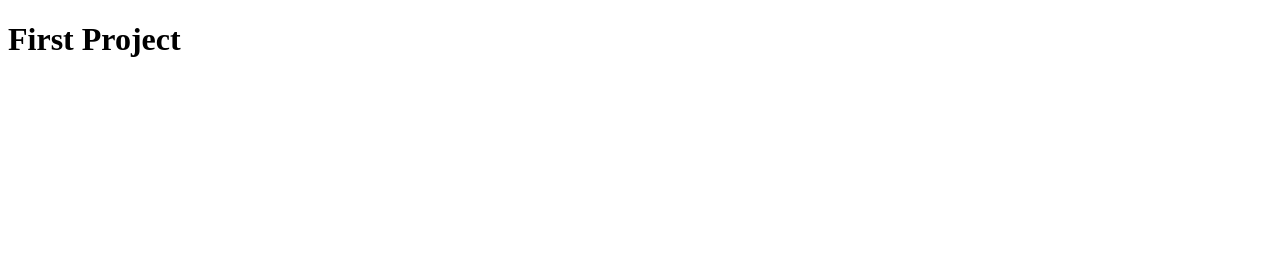
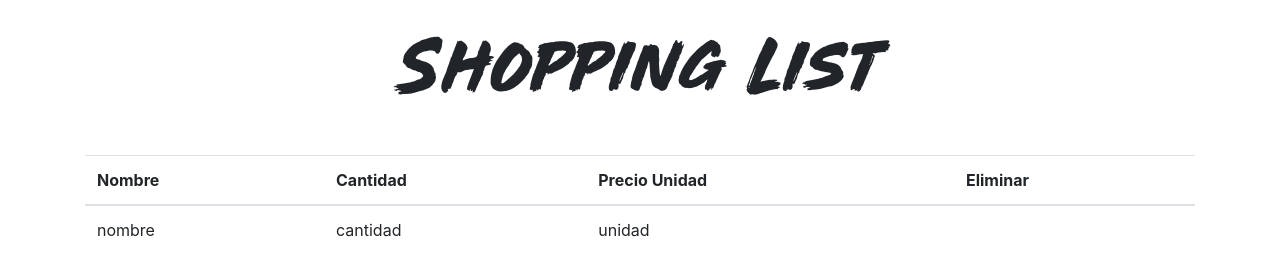
Before and after one commit to toniramon/Vue_shopping_list, a plain HTML site: page index.html in a window 1280 px wide. Drawn offline with nearby package versions, Linux system fonts and the light colour scheme.

Commit message:
add bootstrap and font

```diff
--- a/index.html
+++ b/index.html
@@ -1,16 +1,45 @@
 <!DOCTYPE html>
-<html lang="en">
+<html lang="es">
 <head>
     <meta charset="UTF-8">
     <meta name="viewport" content="width=device-width, initial-scale=1.0">
     <meta http-equiv="X-UA-Compatible" content="ie=edge">
     <title>First Vue Project</title>
+    <link rel="stylesheet" href="https://stackpath.bootstrapcdn.com/bootstrap/4.4.1/css/bootstrap.min.css" integrity="sha384-Vkoo8x4CGsO3+Hhxv8T/Q5PaXtkKtu6ug5TOeNV6gBiFeWPGFN9MuhOf23Q9Ifjh" crossorigin="anonymous">
     <link rel="stylesheet" type="text/css" href="./style.css">
 </head>
 <body>
 
-    <h1>First Project</h1>
+    <header></header>
 
+    <div class="container">
+        <h1>Shopping List</h1>
+        <table class="table table-condensed table-hover">
+            <thead>
+                <tr>
+                    <th>Nombre</th>
+                    <th>Cantidad</th>
+                    <th>Precio Unidad</th>
+                    <th>Eliminar</th>
+                </tr>
+            </thead>
+            <tbody>
+                <tr>
+                    <td>nombre</td>
+                    <td>cantidad</td>
+                    <td>unidad</td>
+                    <td></td>
+                </tr>
+            </tbody>
+
+        </table>
+    </div>
+
+    <footer></footer>
+
+    <script src="https://code.jquery.com/jquery-3.4.1.slim.min.js" integrity="sha384-J6qa4849blE2+poT4WnyKhv5vZF5SrPo0iEjwBvKU7imGFAV0wwj1yYfoRSJoZ+n" crossorigin="anonymous"></script>
+    <script src="https://cdn.jsdelivr.net/npm/popper.js@1.16.0/dist/umd/popper.min.js" integrity="sha384-Q6E9RHvbIyZFJoft+2mJbHaEWldlvI9IOYy5n3zV9zzTtmI3UksdQRVvoxMfooAo" crossorigin="anonymous"></script>
+    <script src="https://stackpath.bootstrapcdn.com/bootstrap/4.4.1/js/bootstrap.min.js" integrity="sha384-wfSDF2E50Y2D1uUdj0O3uMBJnjuUD4Ih7YwaYd1iqfktj0Uod8GCExl3Og8ifwB6" crossorigin="anonymous"></script>
     <script src="https://cdn.jsdelivr.net/npm/vue@2.5.16/dist/vue.js"></script>
     <script type="text/javascript" src="./script.js"></script>
 
--- a/style.css
+++ b/style.css
@@ -0,0 +1,15 @@
+@font-face {
+    font-family: ultraFresh;
+    src: url(./ultra_fresh_demo.ttf);
+}
+
+body {
+    font-size: 16px;
+}
+
+.container h1 {
+    text-align: center;
+    margin: 20px;
+    font-family: ultraFresh, verdana;
+    font-size: 6em;
+}
```
Also changed, not shown: ultra_fresh_demo.ttf (added).
